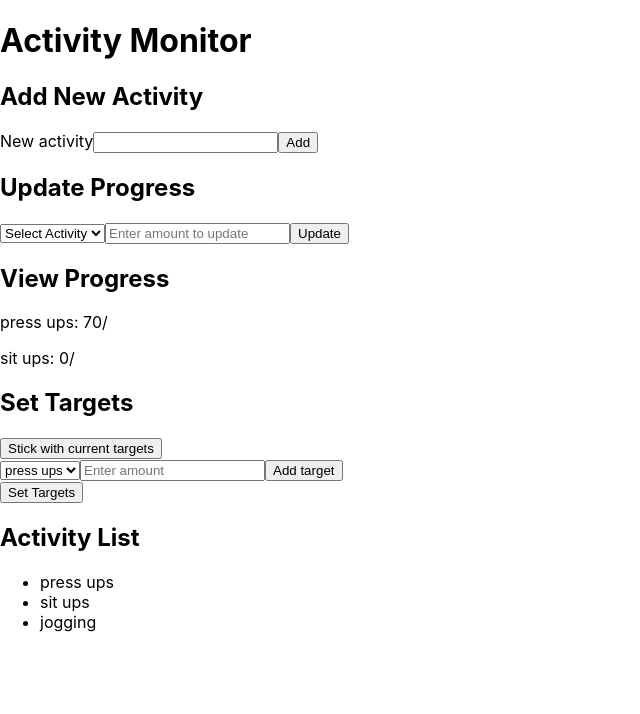
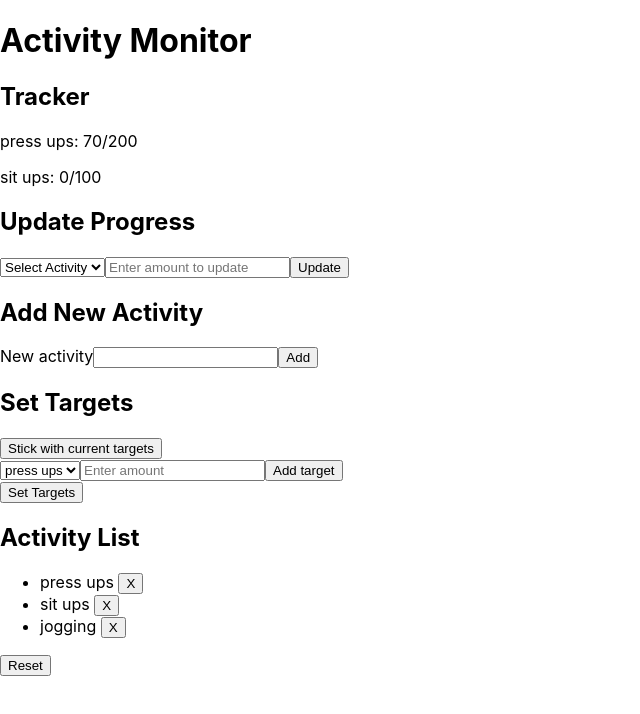
Before and after one commit to Rejam/activity-tracker, a React (Create React App) app: page / in a window 1280 px wide. Shown: the top 714 px of the page, without its empty margins (0-640 px from the left). Built offline with nearby package versions, Linux system fonts and the light colour scheme.

Commit message:
basic functionality

```diff
--- a/package.json
+++ b/package.json
@@ -1,10 +1,11 @@
 {
-  "name": "activity-monitor",
+  "name": "activity-tracker",
   "version": "0.1.0",
   "private": true,
   "dependencies": {
     "react": "^16.5.2",
     "react-dom": "^16.5.2",
+    "react-router-dom": "^4.3.1",
     "react-scripts": "2.0.3"
   },
   "scripts": {
--- a/src/App.js
+++ b/src/App.js
@@ -2,7 +2,7 @@ import React, { Component } from "react";
 import AddActivity from "./components/AddActivity";
 import ActivityList from "./components/ActivityList";
 import SetTargets from "./components/SetTargets";
-import ViewProgress from "./components/ViewProgress";
+import Tracker from "./components/Tracker";
 import UpdateProgress from "./components/UpdateProgress";
 
 class App extends Component {
@@ -18,9 +18,18 @@ class App extends Component {
     this.setState({ activities, targets, logs });
   }
 
+  resetLogs = () => this.setState({ logs: [] });
+
   addActivity = newActivity => {
     const { activities } = this.state;
     this.setState({ activities: [...activities, newActivity] });
+  };
+
+  deleteActivity = activity => {
+    console.log(activity);
+    this.setState(({ activities }) => ({
+      activities: activities.filter(a => a !== activity)
+    }));
   };
 
   addLog = newLog => {
@@ -50,15 +59,19 @@ class App extends Component {
     return (
       <div className="app">
         <h1>Activity Monitor</h1>
+        <Tracker targets={targets} progress={progress} />
+        <UpdateProgress targets={targets} addLog={this.addLog} />
         <AddActivity addActivity={this.addActivity} />
-        <UpdateProgress targets={targets} addLog={this.addLog} />
-        <ViewProgress targets={targets} progress={progress} />
         <SetTargets
           activities={activities}
           currentTargets={targets}
           setTargets={this.setTargets}
         />
-        <ActivityList activities={activities} />
+        <ActivityList
+          activities={activities}
+          deleteActivity={this.deleteActivity}
+        />
+        <button onClick={this.resetLogs}>Reset</button>
       </div>
     );
   }
--- a/src/components/ActivityList.js
+++ b/src/components/ActivityList.js
@@ -1,12 +1,18 @@
 import React from "react";
 
-export default ({ activities }) => {
+export default ({ activities, deleteActivity }) => {
+  const del = activity => {
+    deleteActivity(activity);
+  };
+
   return (
     <div>
       <h2>Activity List</h2>
       <ul>
         {activities.map(a => (
-          <li>{a}</li>
+          <li>
+            {a} <button onClick={() => del(a)}>X</button>
+          </li>
         ))}
       </ul>
     </div>
--- a/src/components/SetTargets.js
+++ b/src/components/SetTargets.js
@@ -7,11 +7,14 @@ export default class SetTargets extends Component {
 
   formRef = React.createRef();
 
+  // Sort out targets
+  // setting a target which already exists should overwrite existing target
   submit = e => {
     e.preventDefault();
     const { targets } = this.state;
     const { setTargets } = this.props;
     setTargets(targets);
+    this.setState({ targets: [] });
   };
 
   addTarget = e => {
@@ -23,7 +26,11 @@ export default class SetTargets extends Component {
       activity,
       amount: parseInt(amount)
     };
-    this.setState(({ targets }) => ({ targets: [...targets, newTarget] }));
+    this.setState(({ targets }) => ({
+      ...targets,
+      [activity]: parseInt(amount)
+    }));
+    console.log(this.state);
     form.reset();
   };
 
@@ -39,6 +46,8 @@ export default class SetTargets extends Component {
     return (
       <div>
         <h2>Set Targets</h2>
+        {activities.length ? (
+          <React.Fragment>
             <button onClick={this.useCurrentTargets}>
               Stick with current targets
             </button>
@@ -65,6 +74,10 @@ export default class SetTargets extends Component {
               ))}
               <button type="submit">Set Targets</button>
             </form>
+          </React.Fragment>
+        ) : (
+          <p>Please add some activities</p>
+        )}
       </div>
     );
   }
--- a/src/components/ViewProgress.js
+++ b/src/components/Tracker.js
@@ -3,7 +3,7 @@ import React from "react";
 export default ({ progress, targets }) => {
   return (
     <div>
-      <h2>View Progress</h2>
+      <h2>Tracker</h2>
       {targets.map(({ activity, amount }) => (
         <p>
           {activity}: {progress[activity] || 0}/{amount}
--- a/src/data.js
+++ b/src/data.js
@@ -3,8 +3,8 @@
 const data = {
   activities: ["press ups", "sit ups", "jogging"],
   targets: [
-    { activity: "press ups", target: 200 },
-    { activity: "sit ups", target: 100 }
+    { activity: "press ups", amount: 200 },
+    { activity: "sit ups", amount: 100 }
   ],
   logs: [
     { date: "2018-10-02", activity: "press ups", amount: 50 },
```
Also changed, not shown: 1 other file (tests, documents, lock files or other folders). Lines whose indentation alone changed are shown as unchanged.
